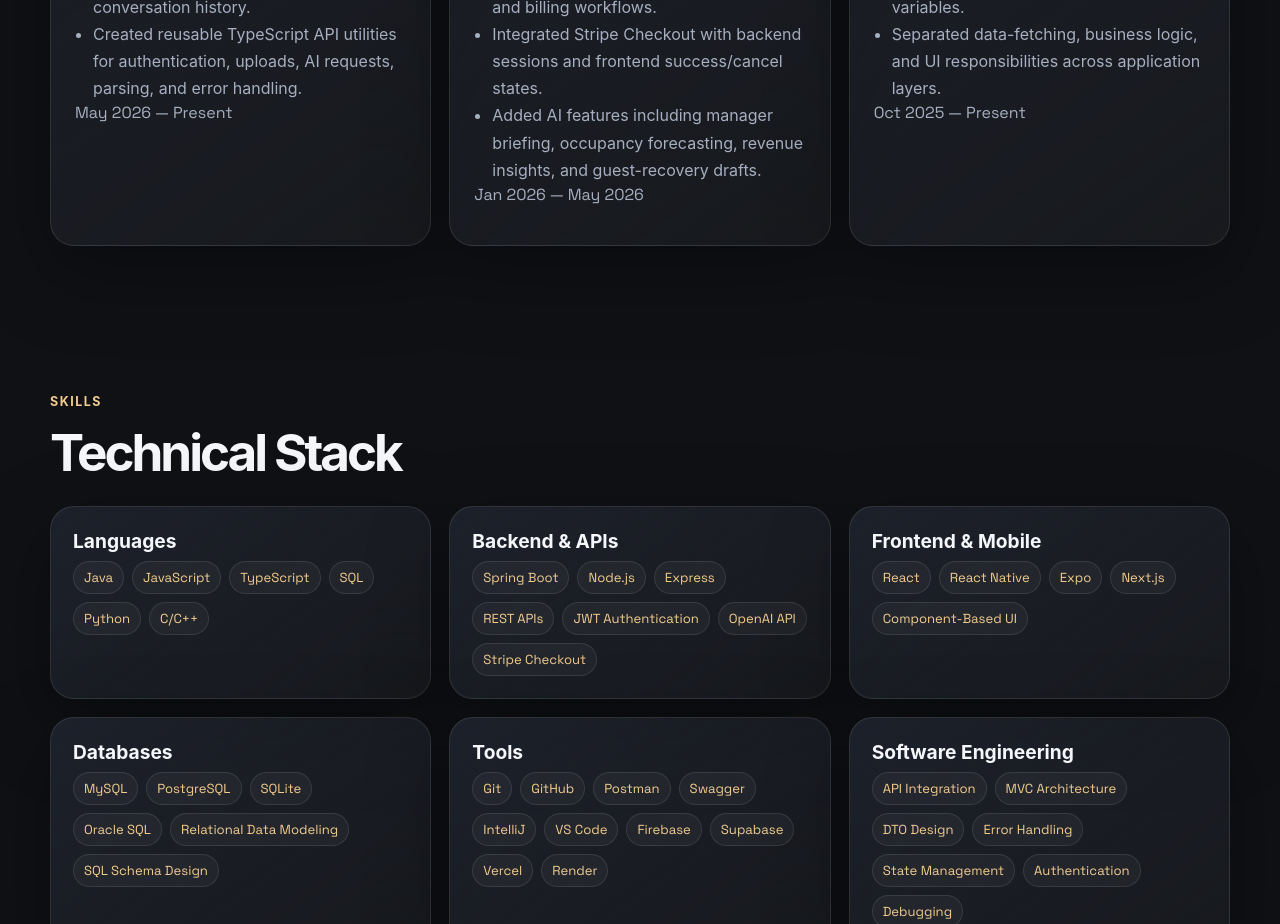
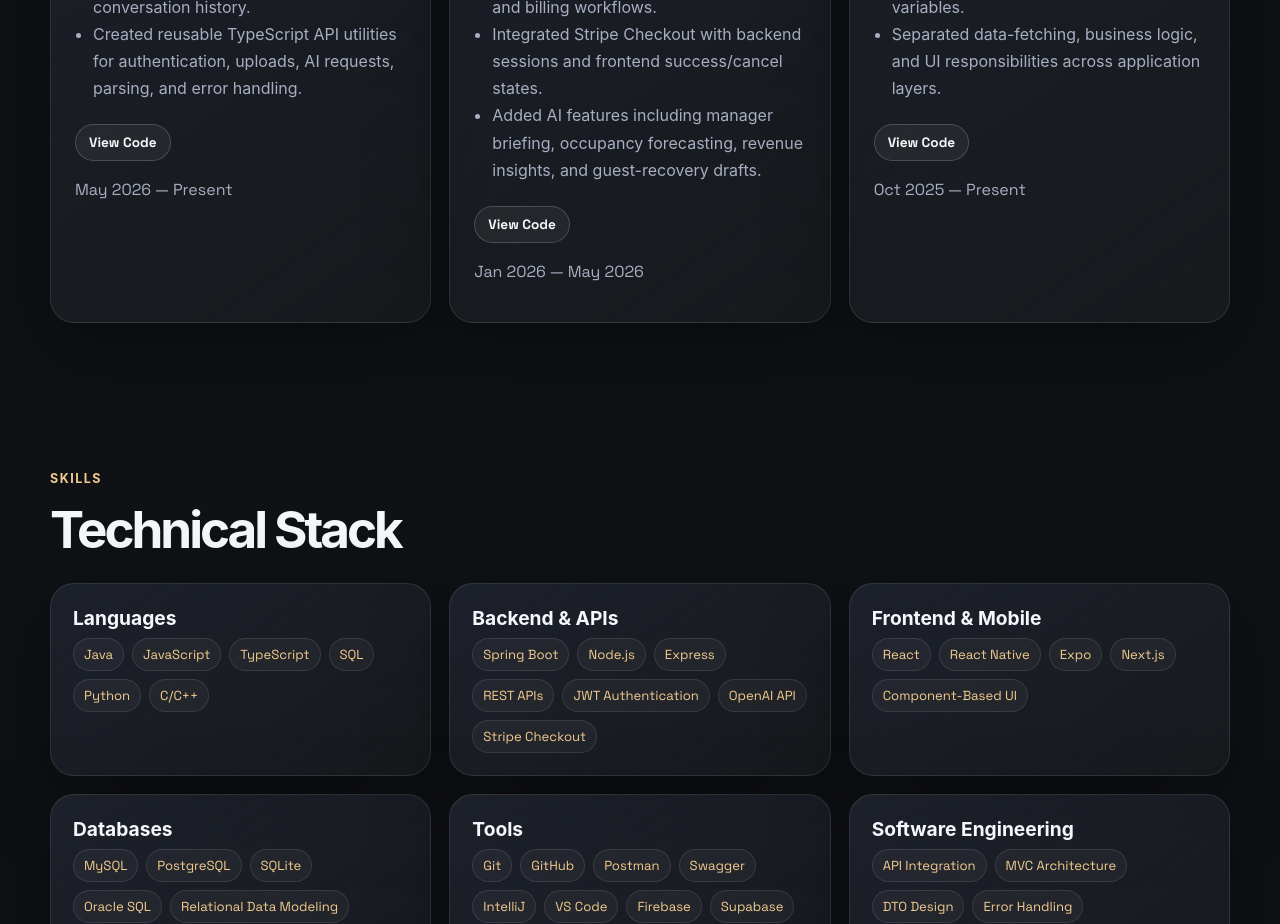
Before and after one commit to SohamxP/Soham-portfolio, a React (Vite) app: page / in a window 1280 px wide. Shown: the part 2540-3464 px from the top of the page. Built offline with nearby package versions, Linux system fonts and the light colour scheme.

Commit message:
Add project links

```diff
--- a/src/App.jsx
+++ b/src/App.jsx
@@ -173,7 +173,21 @@ function App() {
                 ))}
               </ul>
 
-              <p className="date">{project.date}</p>
+              <div className="project-links">
+            {project.github && (
+              <a href={project.github} target="_blank" rel="noreferrer">
+                View Code
+              </a>
+              )}
+
+            {project.demo && (
+              <a href={project.demo} target="_blank" rel="noreferrer">
+                Live Demo
+             </a>
+            )}
+          </div>
+
+          <p className="date">{project.date}</p>
             </article>
           ))}
         </div>
--- a/src/data.js
+++ b/src/data.js
@@ -49,6 +49,8 @@ export const projects = [
       "Designed backend models for users, files, generated study materials, and AI conversation history.",
       "Created reusable TypeScript API utilities for authentication, uploads, AI requests, parsing, and error handling.",
     ],
+    github: "https://github.com/SohamxP/campus-ai",
+    demo: "",
   },
   {
     name: "Hotel Management Platform",
@@ -63,6 +65,8 @@ export const projects = [
       "Integrated Stripe Checkout with backend sessions and frontend success/cancel states.",
       "Added AI features including manager briefing, occupancy forecasting, revenue insights, and guest-recovery drafts.",
     ],
+    github: "https://github.com/SohamxP/hotel-management-app",
+    demo: "",
   },
   {
     name: "RideWise",
@@ -76,6 +80,8 @@ export const projects = [
       "Built a fare-comparison engine using distance, route, trip mode, and pricing variables.",
       "Separated data-fetching, business logic, and UI responsibilities across application layers.",
     ],
+    github: "https://github.com/SohamxP/ridewise",
+    demo: "",
   },
 ];
 
--- a/src/index.css
+++ b/src/index.css
@@ -508,6 +508,33 @@ ul {
   flex-wrap: wrap;
   gap: 8px;
 }
+.project-links {
+  display: flex;
+  flex-wrap: wrap;
+  gap: 10px;
+  margin-top: 22px;
+  margin-bottom: 18px;
+}
+
+.project-links a {
+  border: 1px solid rgba(255, 255, 255, 0.18);
+  background: rgba(255, 255, 255, 0.05);
+  color: var(--text);
+  border-radius: 999px;
+  padding: 9px 13px;
+  font-family: var(--meta-font);
+  font-size: 0.85rem;
+  font-weight: 700;
+  transition: transform 0.2s ease, background 0.2s ease, color 0.2s ease,
+    border-color 0.2s ease;
+}
+
+.project-links a:hover {
+  transform: translateY(-2px);
+  background: var(--text);
+  color: #111;
+  border-color: var(--text);
+}
 
 .tech-list span,
 .skill-tags span {
```
